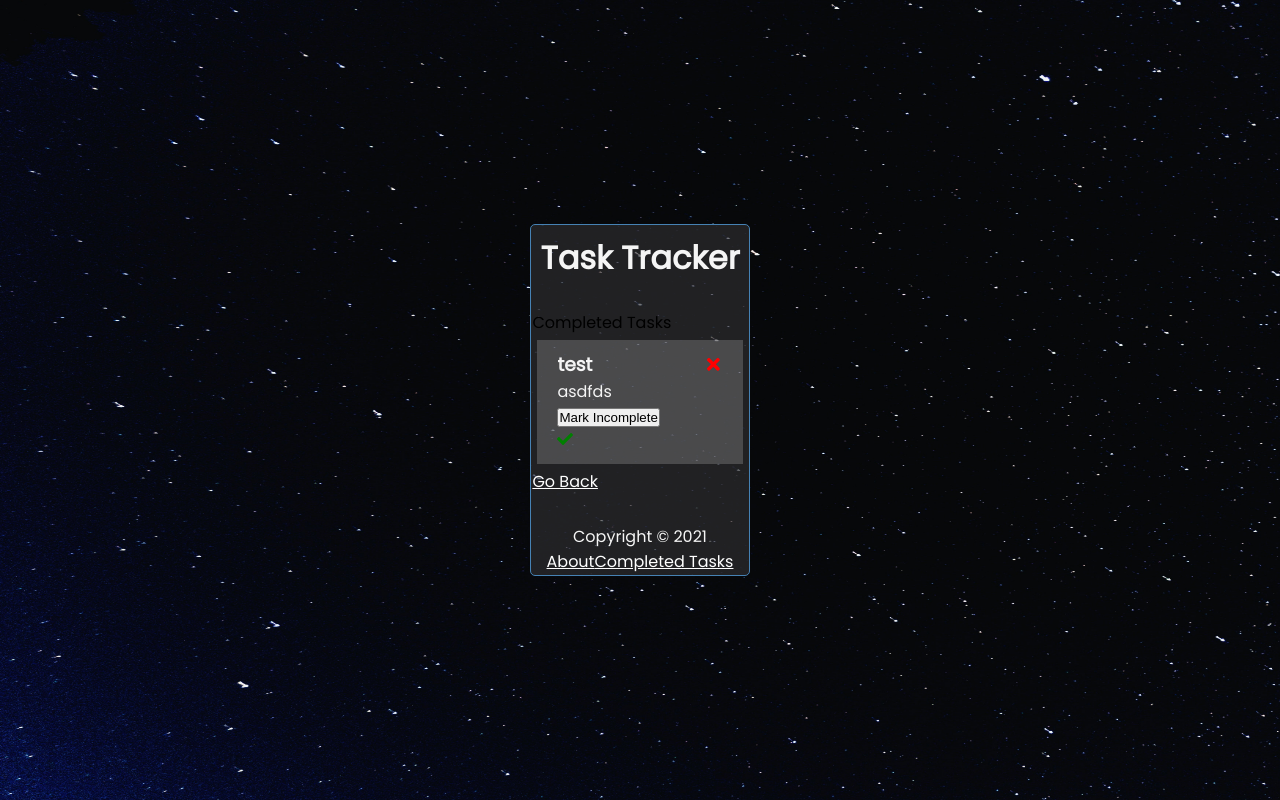
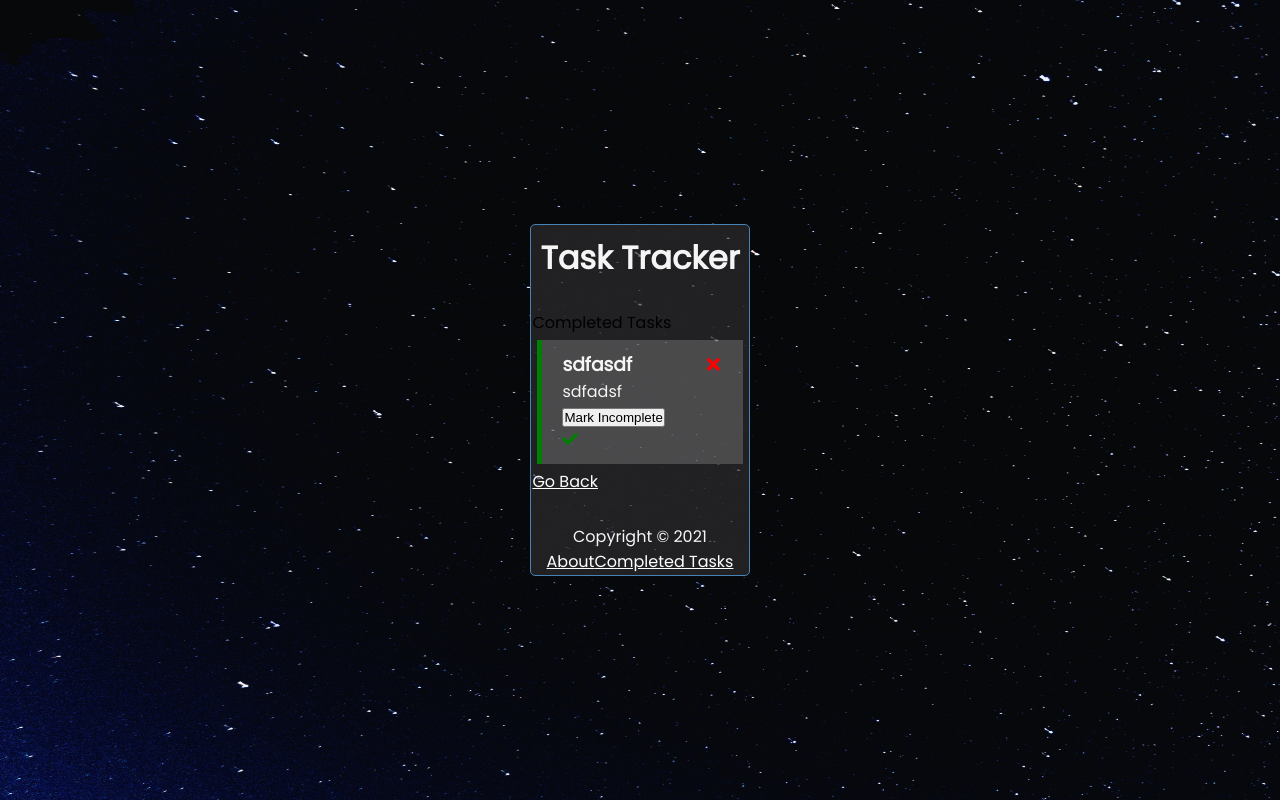
Before and after one commit to epfrndz/react-task-tracker, a React (Create React App) app: page /completed in a window 1280 px wide. Built offline with nearby package versions, Linux system fonts and the light colour scheme; data requests are answered from the project's data file.

Commit message:
decomplete task feature partially completed

```diff
--- a/db.json
+++ b/db.json
@@ -12,13 +12,13 @@
       "day": "sdfadsf",
       "reminder": true,
       "id": 2,
-      "status": "incomplete"
+      "status": "complete"
     },
     {
       "text": "test",
       "day": "asdfds",
       "reminder": false,
-      "status": "complete",
+      "status": "incomplete",
       "id": 3
     }
   ]
--- a/src/App.js
+++ b/src/App.js
@@ -15,6 +15,7 @@ function App() {
   const [tasks, setTasks] = useState([]);
 
   useEffect(() => {
+    console.log('this mounted')
     const getTasks = async () => {
       const tasksFromServer = await fetchTasks()
       setTasks(tasksFromServer)
@@ -165,7 +166,7 @@ function App() {
           }
         />
         <Route path='/about' element={<About />} />
-        <Route path='/completed' element={<CompletedTasks tasks={tasks} onDelete={deleteTask} onToggle={toggleReminder} onComplete={completeTask} onDecomplete={decompleteTask}/>} />
+        <Route path='/completed' element={<CompletedTasks tasks={tasks} onDelete={deleteTask} onToggle={toggleReminder} onComplete={completeTask} />} />
 
       </Routes>
       <Footer />
--- a/src/components/CompletedTasks.js
+++ b/src/components/CompletedTasks.js
@@ -1,9 +1,9 @@
 import React from 'react'
 import Tasks from './Tasks'
-import { Link, useLocation } from 'react-router-dom'
+import { Link } from 'react-router-dom'
 import { useState, useEffect } from 'react'
 
-const CompletedTasks = ({ onDelete, onToggle, onComplete, onDecomplete }) => {
+const CompletedTasks = ({ onDelete, onToggle, onComplete }) => {
   const [tasks, setTasks] = useState([]);
 
   useEffect(() => {
@@ -23,10 +23,28 @@ const CompletedTasks = ({ onDelete, onToggle, onComplete, onDecomplete }) => {
     return data
   }
 
+  // Decomplete Task
+  const decompleteTask = async (id) => {
+    const targetTask = tasks.filter((task) => task.id === id)[0];
+    const decompletedTask = {...targetTask,
+      "status": "incomplete"
+    }
+
+    await fetch(`http://localhost:5500/tasks/${id}`, {
+      method: 'PATCH',
+      headers: {
+        'Content-type' : 'application/json'
+      },
+      body: JSON.stringify(decompletedTask)
+    })
+
+    setTasks(tasks.filter((task) => task.id !== id))
+  }
+
   return (
     <div>
       Completed Tasks
-      <Tasks tasks={tasks} onDelete={onDelete} onToggle={onToggle} onComplete={onComplete} onDecomplete={onDecomplete}/>
+      <Tasks tasks={tasks} onDelete={onDelete} onToggle={onToggle} onComplete={onComplete} onDecomplete={decompleteTask}/>
       <Link to="/">Go Back</Link>
     </div>
   )
```
